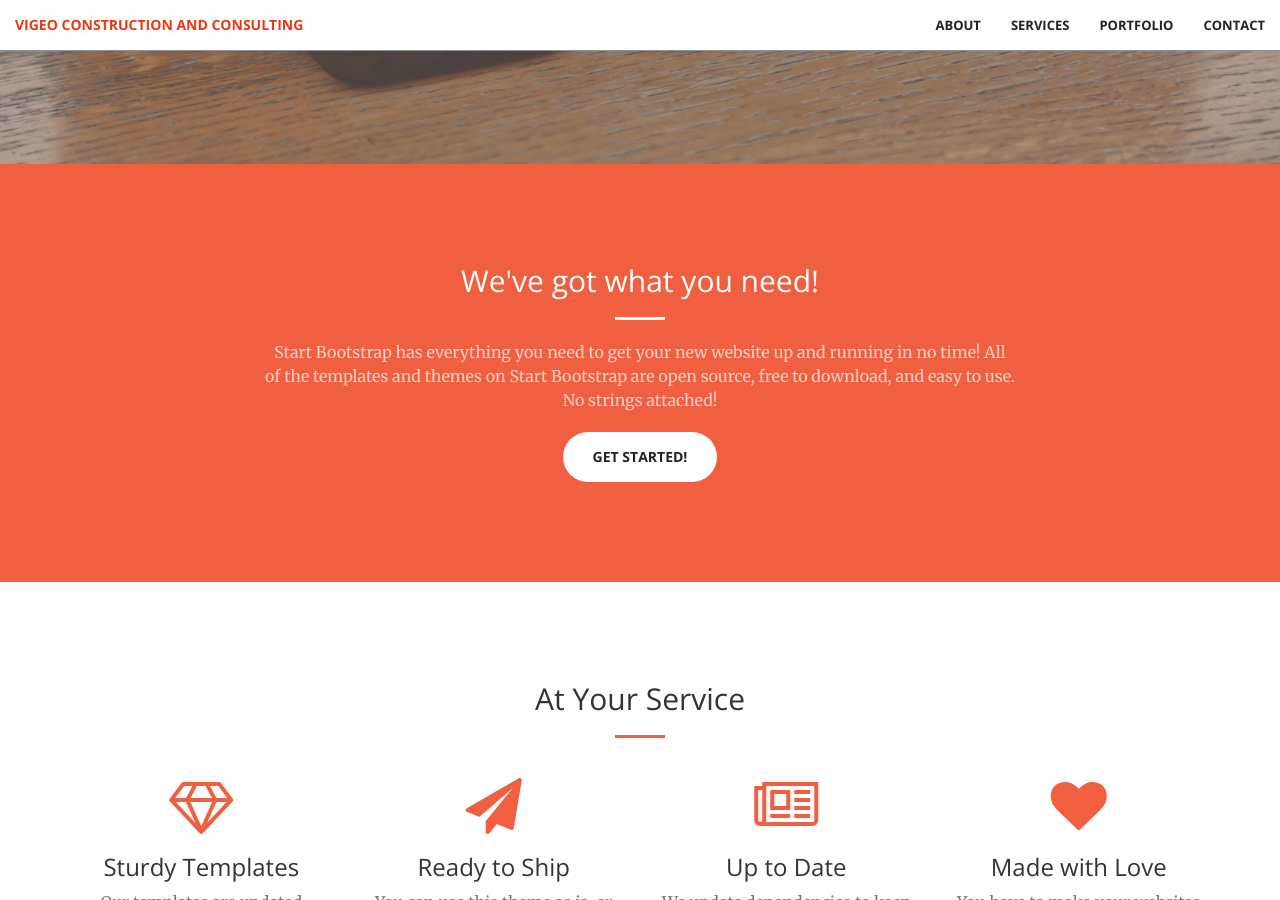
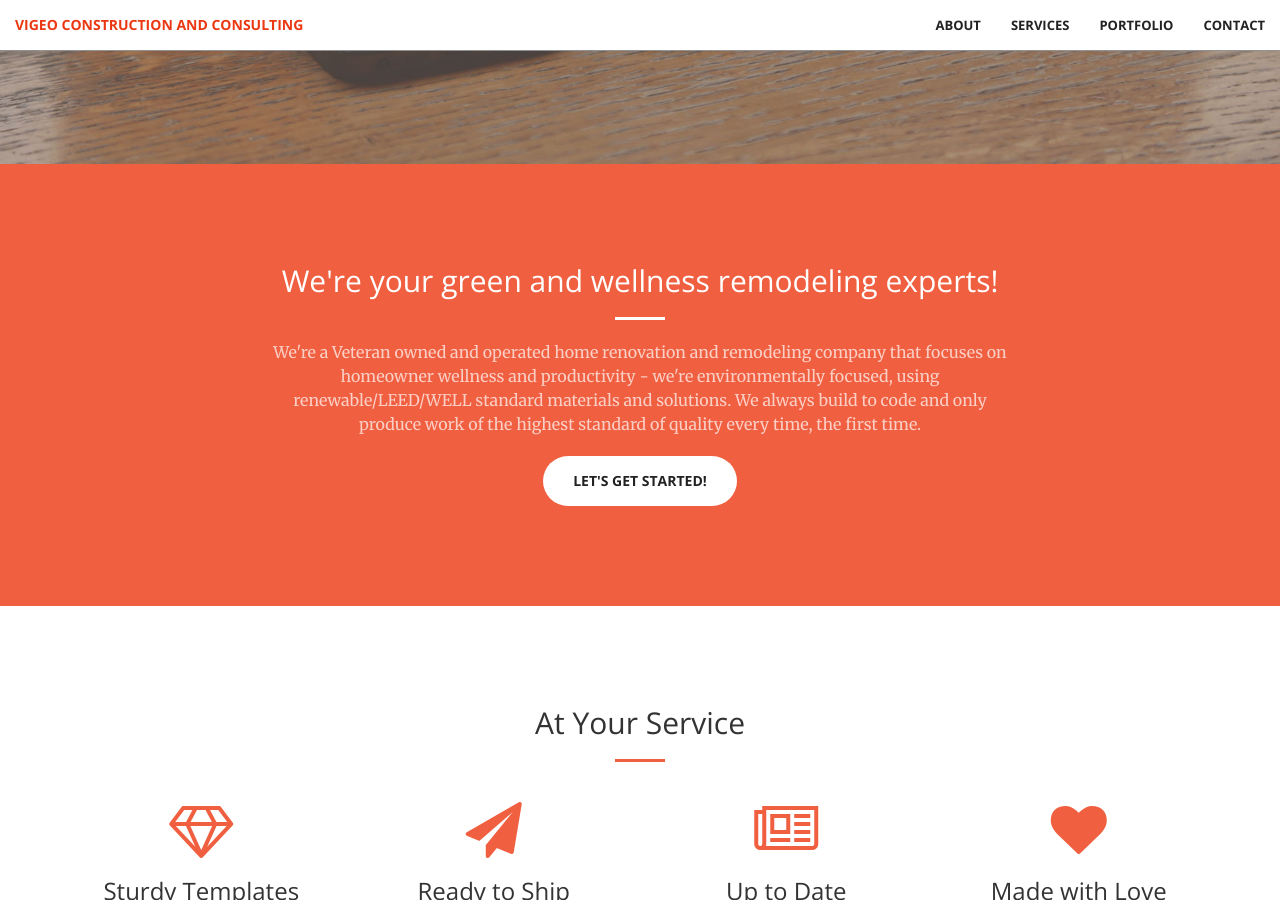
Before and after one commit to starbuck10/Vigeo, a Jekyll site: the page built from index.html, in a window 1280 px wide and 900 px high, scrolled down 736 px. Built offline with Jekyll 4.4.1, drawn with Linux system fonts in a browser that asks for light colours.

Commit message:
updated call-to-action

```diff
--- a/_includes/call-to-action.html
+++ b/_includes/call-to-action.html
@@ -2,10 +2,10 @@
     <div class="container">
         <div class="row">
             <div class="col-lg-8 col-lg-offset-2 text-center">
-                <h2 class="section-heading">We've got what you need!</h2>
+                <h2 class="section-heading">We're your green and wellness remodeling experts!</h2>
                 <hr class="light">
-                <p class="text-faded">Start Bootstrap has everything you need to get your new website up and running in no time! All of the templates and themes on Start Bootstrap are open source, free to download, and easy to use. No strings attached!</p>
-                <a href="#" class="btn btn-default btn-xl">Get Started!</a>
+                <p class="text-faded">We're a Veteran owned and operated home renovation and remodeling company that focuses on homeowner wellness and productivity - we're environmentally focused, using renewable/LEED/WELL standard materials and solutions. We always build to code and only produce work of the highest standard of quality every time, the first time. </p>
+                <a href="#" class="btn btn-default btn-xl">Let's Get Started!</a>
             </div>
         </div>
     </div>
```
